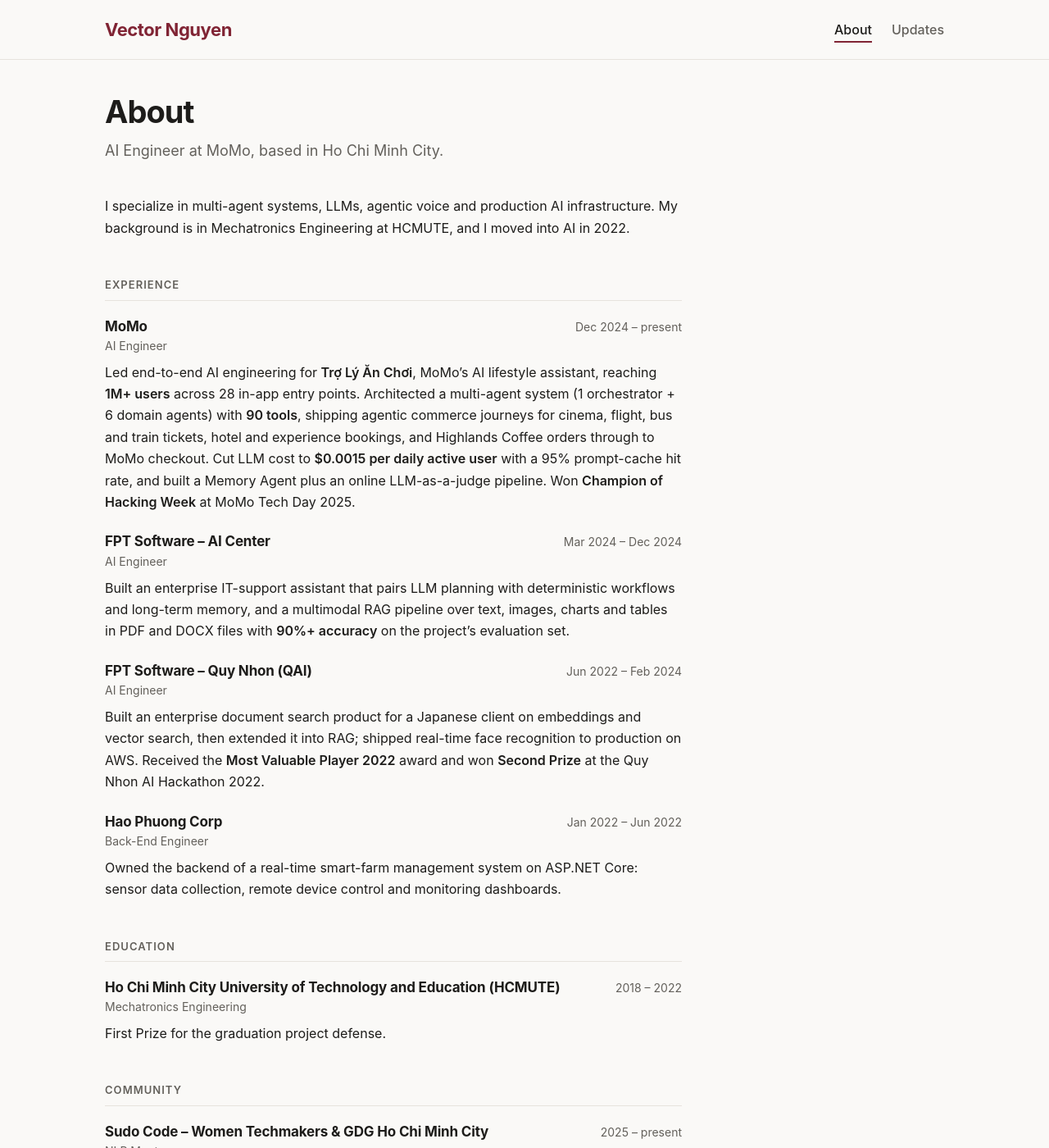
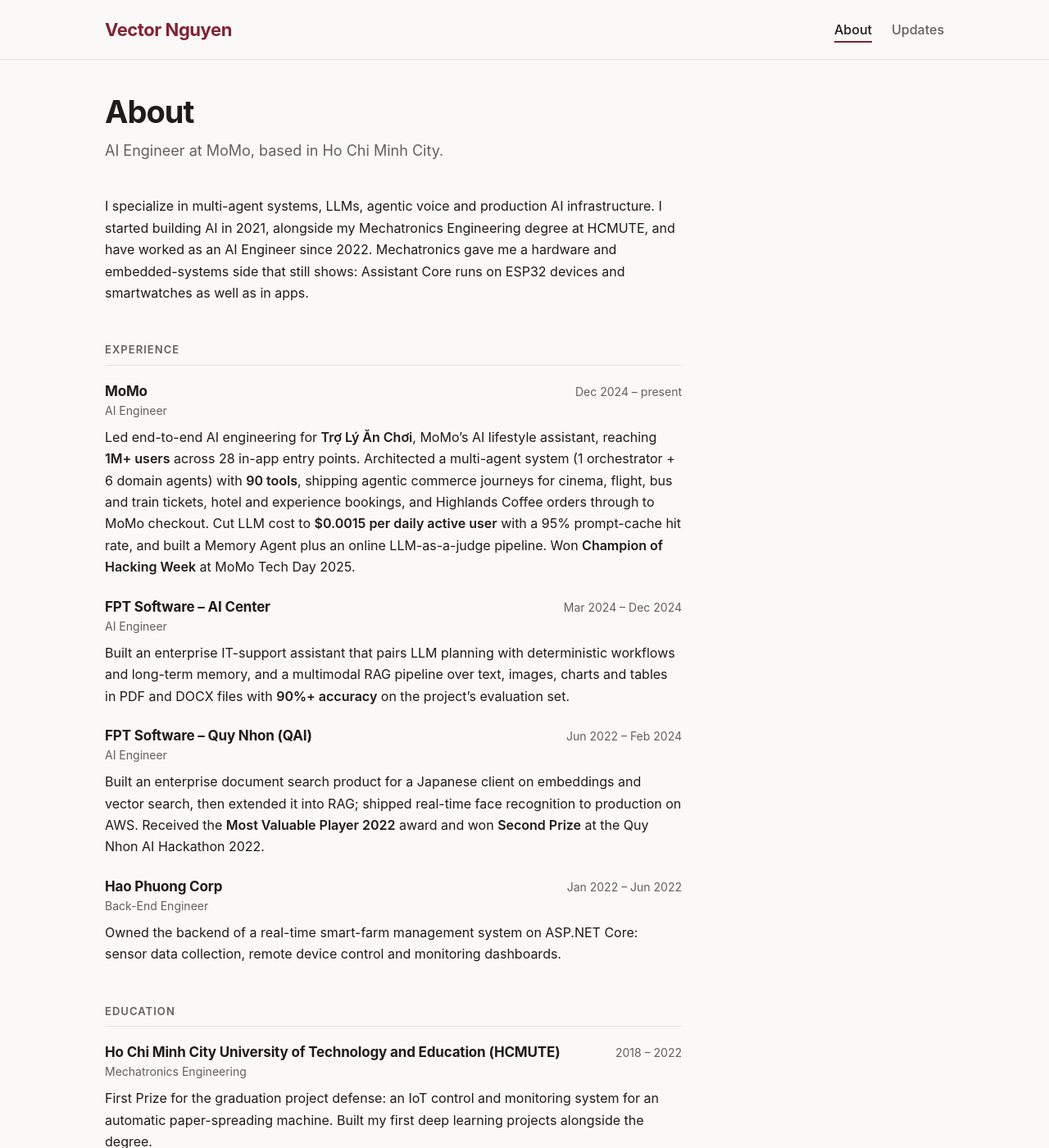
Before and after one commit to vectornguyen76/vectornguyen76.github.io, a Jekyll site: the page built from about.md, in a window 1280 px wide and 1400 px high. Shown: the whole window at 82% size. Built offline with Jekyll 4.4.1, drawn with Linux system fonts in a browser that asks for light colours.

Commit message:
content: frame background around AI since 2021
Lead with AI work that started alongside the Mechatronics degree instead of
"moved into AI", and name the IoT graduation project.

```diff
--- a/_data/experience.yml
+++ b/_data/experience.yml
@@ -49,7 +49,10 @@
   - org: Ho Chi Minh City University of Technology and Education (HCMUTE)
     title: Mechatronics Engineering
     period: 2018 – 2022
-    summary: First Prize for the graduation project defense.
+    summary: >-
+      First Prize for the graduation project defense: an IoT control and
+      monitoring system for an automatic paper-spreading machine. Built my first
+      deep learning projects alongside the degree.
 
 skills:
   - area: Languages
--- a/_data/updates.yml
+++ b/_data/updates.yml
@@ -34,13 +34,18 @@
     with AI training at Central Talent Academy (CTA).
 
 - date: 2022-06-01
-  text: Won **First Prize** for my graduation project defense in Mechatronics Engineering at HCMUTE.
+  text: >-
+    Won **First Prize** for my graduation project defense in Mechatronics
+    Engineering at HCMUTE: an IoT control and monitoring system for an
+    automatic paper-spreading machine.
 
 - date: 2022-01-01
   text: Joined **Hao Phuong Corp** as a Back End Engineer, working on smart farm management.
 
 - date: 2021-06-01
-  text: Started learning AI and building my first machine learning and deep learning projects.
+  text: >-
+    Started building AI alongside my degree: my first machine learning and
+    deep learning projects, from image segmentation to X-ray classification.
 
 - date: 2018-09-01
   text: >-
--- a/about.md
+++ b/about.md
@@ -6,7 +6,9 @@
 ---
 
 I specialize in multi-agent systems, LLMs, agentic voice and production AI infrastructure.
-My background is in Mechatronics Engineering at HCMUTE, and I moved into AI in 2022.
+I started building AI in 2021, alongside my Mechatronics Engineering degree at HCMUTE, and
+have worked as an AI Engineer since 2022. Mechatronics gave me a hardware and embedded-systems
+side that still shows: Assistant Core runs on ESP32 devices and smartwatches as well as in apps.
 
 ## Experience
 
```
Also changed, not shown: index.html (+4 -3 lines).
